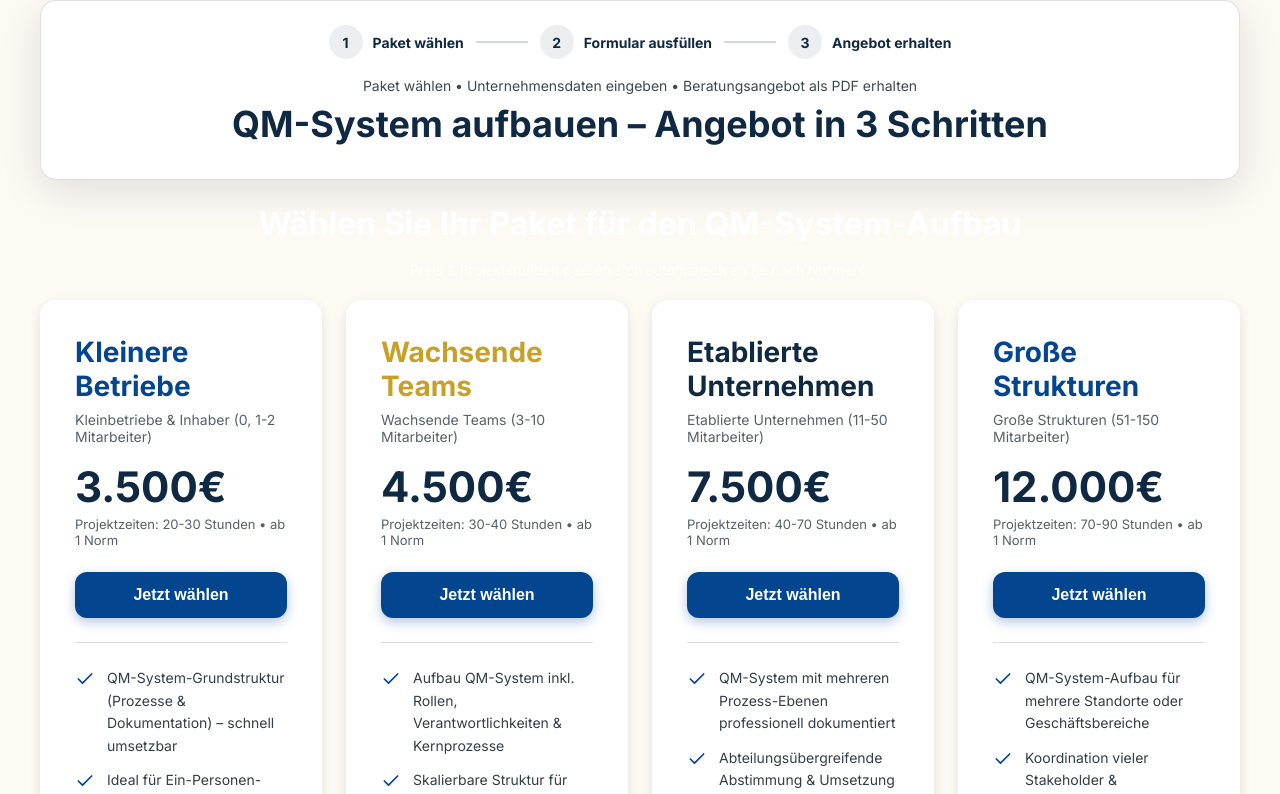
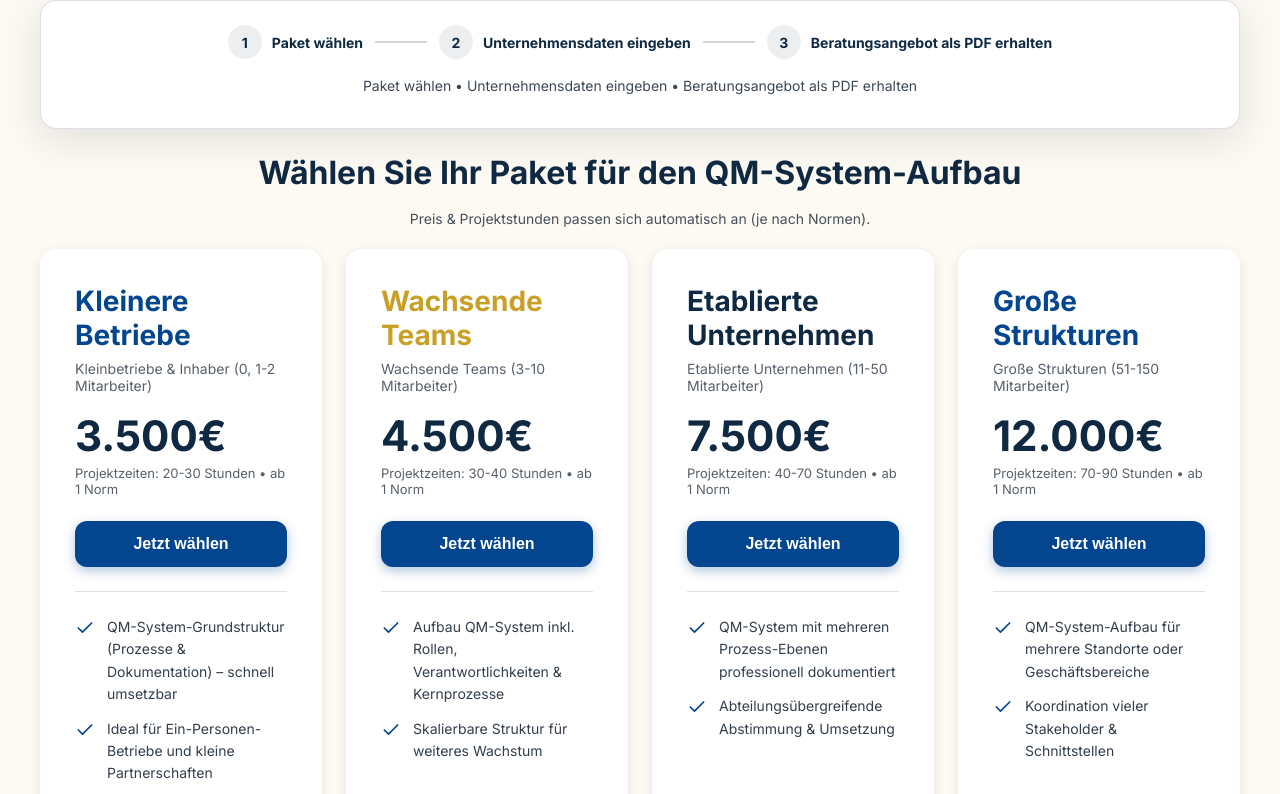
Before and after one commit to holgergrosser-hub/qmberater-angebot, a React (Vite) app: page / in a window 1280 px wide. Shown: the top 794 px of the page. Built offline with nearby package versions, Linux system fonts and the light colour scheme; the HTML template or start-up script is replaced by a standard one.

Commit message:
Update step labels and headings

```diff
--- a/src/App.jsx
+++ b/src/App.jsx
@@ -405,7 +405,7 @@ export default function App() {
                   fontWeight: isFormComplete ? '900' : '700',
                   fontSize: '14px'
                 }}>
-                  Formular ausfüllen
+                  Unternehmensdaten eingeben
                 </span>
               </div>
 
@@ -433,7 +433,7 @@ export default function App() {
                   fontWeight: status === 'success' ? '900' : '700',
                   fontSize: '14px'
                 }}>
-                  Angebot erhalten
+                  Beratungsangebot als PDF erhalten
                 </span>
               </div>
             </div>
@@ -447,24 +447,15 @@ export default function App() {
               }}>
                 Paket wählen • Unternehmensdaten eingeben • Beratungsangebot als PDF erhalten
               </div>
-              <div style={{
-                fontSize: 'clamp(22px, 3.4vw, 36px)',
-                fontWeight: '900',
-                color: BRAND.heading,
-                lineHeight: '1.15',
-                marginBottom: '10px'
-              }}>
-                QM-System aufbauen – Angebot in 3 Schritten
-              </div>
             </div>
           </div>
 
           {/* Package Cards */}
           <div id="pakete" style={{ marginBottom: '60px' }}>
-            <h2 style={{ fontSize: '32px', fontWeight: '800', textAlign: 'center', marginBottom: '18px', color: 'white' }}>
+            <h2 style={{ fontSize: '32px', fontWeight: '800', textAlign: 'center', marginBottom: '18px', color: BRAND.heading }}>
               Wählen Sie Ihr Paket für den QM-System-Aufbau
             </h2>
-            <div style={{ textAlign: 'center', color: 'rgba(255,255,255,0.92)', fontSize: '14px', marginBottom: '22px' }}>
+            <div style={{ textAlign: 'center', color: BRAND.text, opacity: 0.9, fontSize: '14px', marginBottom: '22px' }}>
               Preis & Projektstunden passen sich automatisch an (je nach Normen).
             </div>
             <div style={{
```
